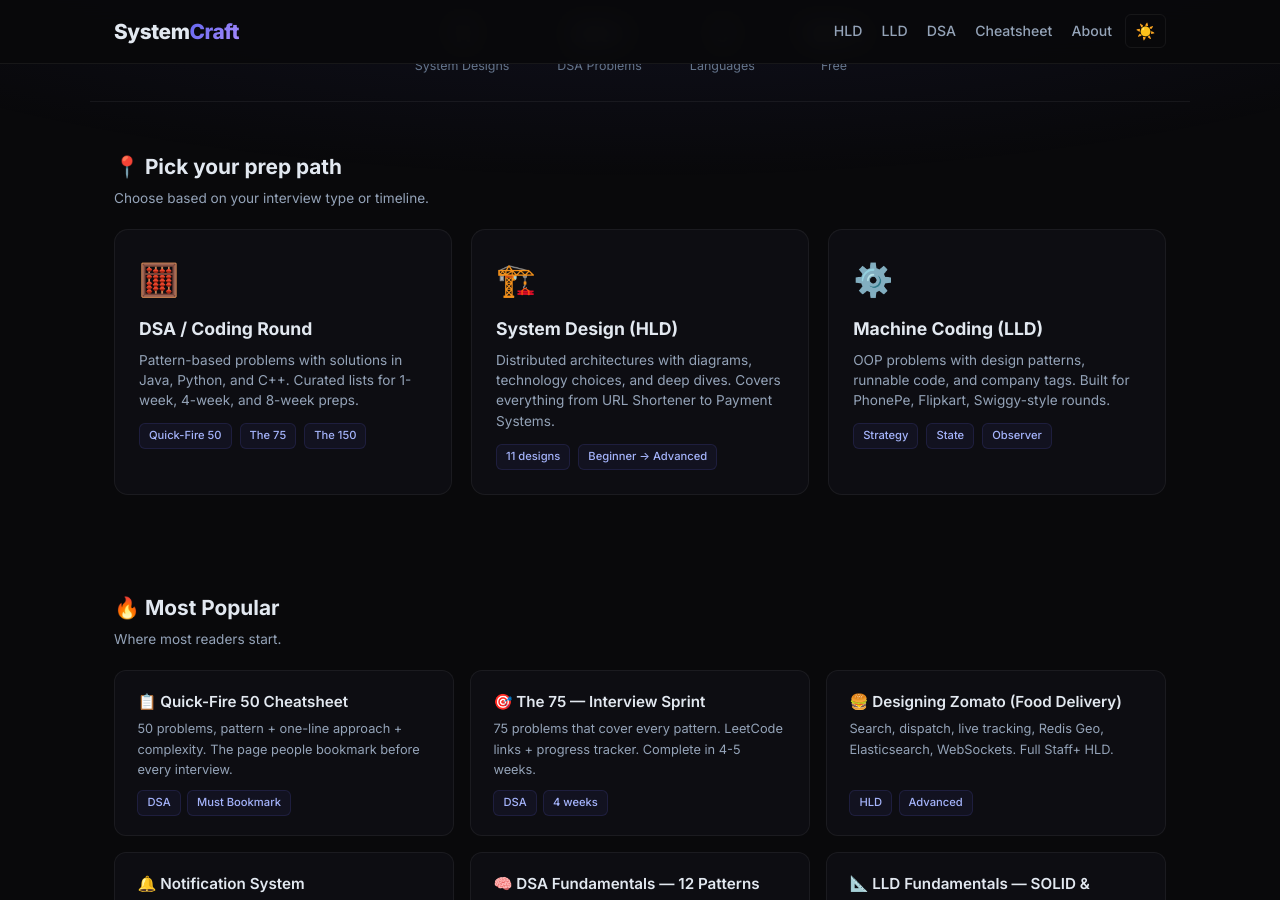
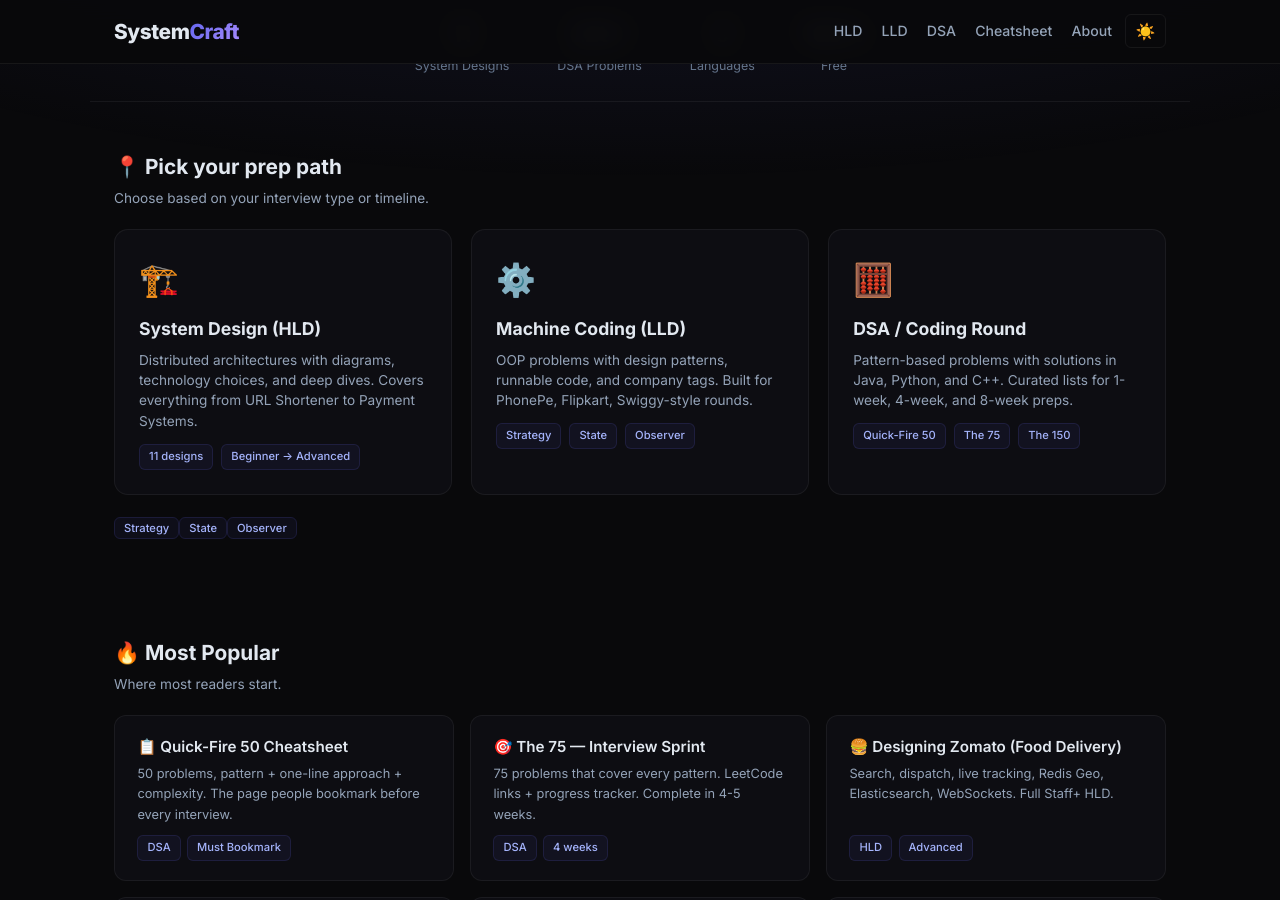
Before and after one commit to iluzn/HLD-Designs, a Jekyll site: the page built from index.html, in a window 1280 px wide and 900 px high, scrolled down 440 px. Built offline with Jekyll 4.4.1, drawn with Linux system fonts in a browser that asks for light colours.

Commit message:
Reorder prep path cards: HLD → LLD → DSA

```diff
--- a/index.html
+++ b/index.html
@@ -157,12 +157,6 @@ description: "Free interview prep: HLD system design, LLD machine coding, and DS
     <div class="section-sub">Choose based on your interview type or timeline.</div>
 
     <div class="paths">
-        <a class="path-card" href="/dsa">
-            <div class="icon">🧮</div>
-            <h3>DSA / Coding Round</h3>
-            <p>Pattern-based problems with solutions in Java, Python, and C++. Curated lists for 1-week, 4-week, and 8-week preps.</p>
-            <div class="meta"><span class="tag">Quick-Fire 50</span><span class="tag">The 75</span><span class="tag">The 150</span></div>
-        </a>
         <a class="path-card" href="/hld">
             <div class="icon">🏗️</div>
             <h3>System Design (HLD)</h3>
@@ -173,6 +167,14 @@ description: "Free interview prep: HLD system design, LLD machine coding, and DS
             <div class="icon">⚙️</div>
             <h3>Machine Coding (LLD)</h3>
             <p>OOP problems with design patterns, runnable code, and company tags. Built for PhonePe, Flipkart, Swiggy-style rounds.</p>
+            <div class="meta"><span class="tag">Strategy</span><span class="tag">State</span><span class="tag">Observer</span></div>
+        </a>
+        <a class="path-card" href="/dsa">
+            <div class="icon">🧮</div>
+            <h3>DSA / Coding Round</h3>
+            <p>Pattern-based problems with solutions in Java, Python, and C++. Curated lists for 1-week, 4-week, and 8-week preps.</p>
+            <div class="meta"><span class="tag">Quick-Fire 50</span><span class="tag">The 75</span><span class="tag">The 150</span></div>
+        </a>
             <div class="meta"><span class="tag">Strategy</span><span class="tag">State</span><span class="tag">Observer</span></div>
         </a>
     </div>
```
